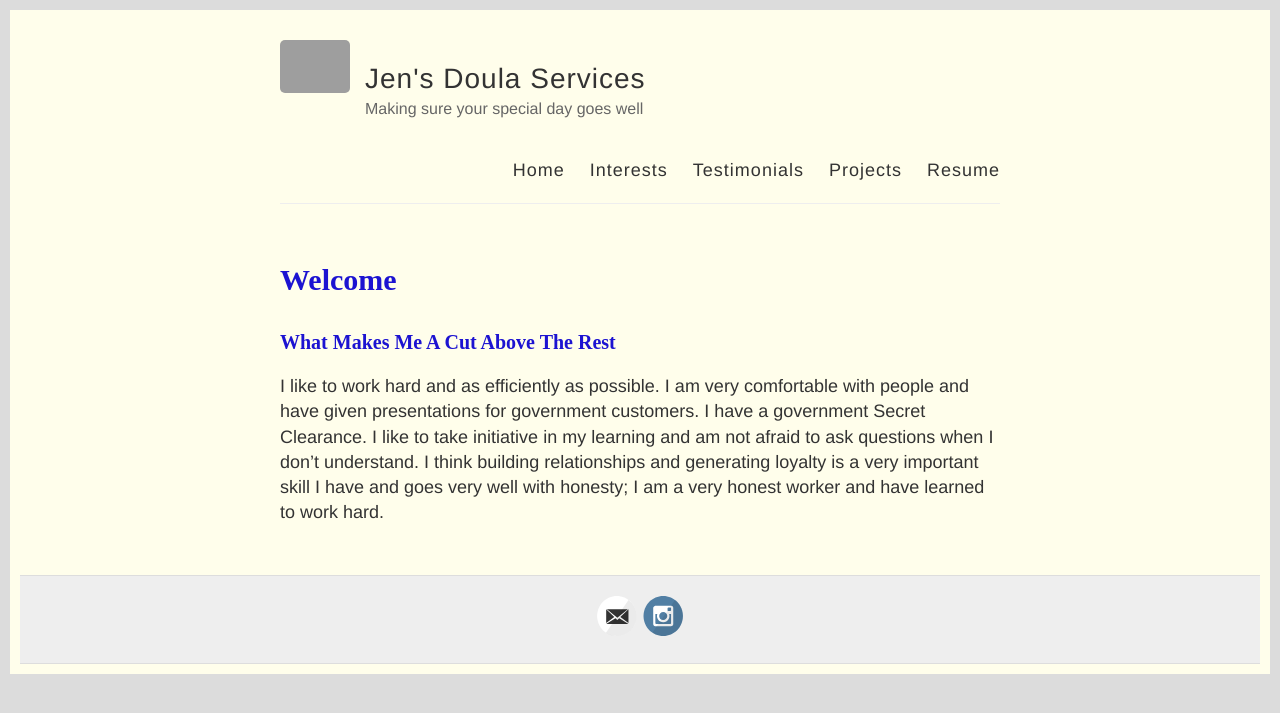
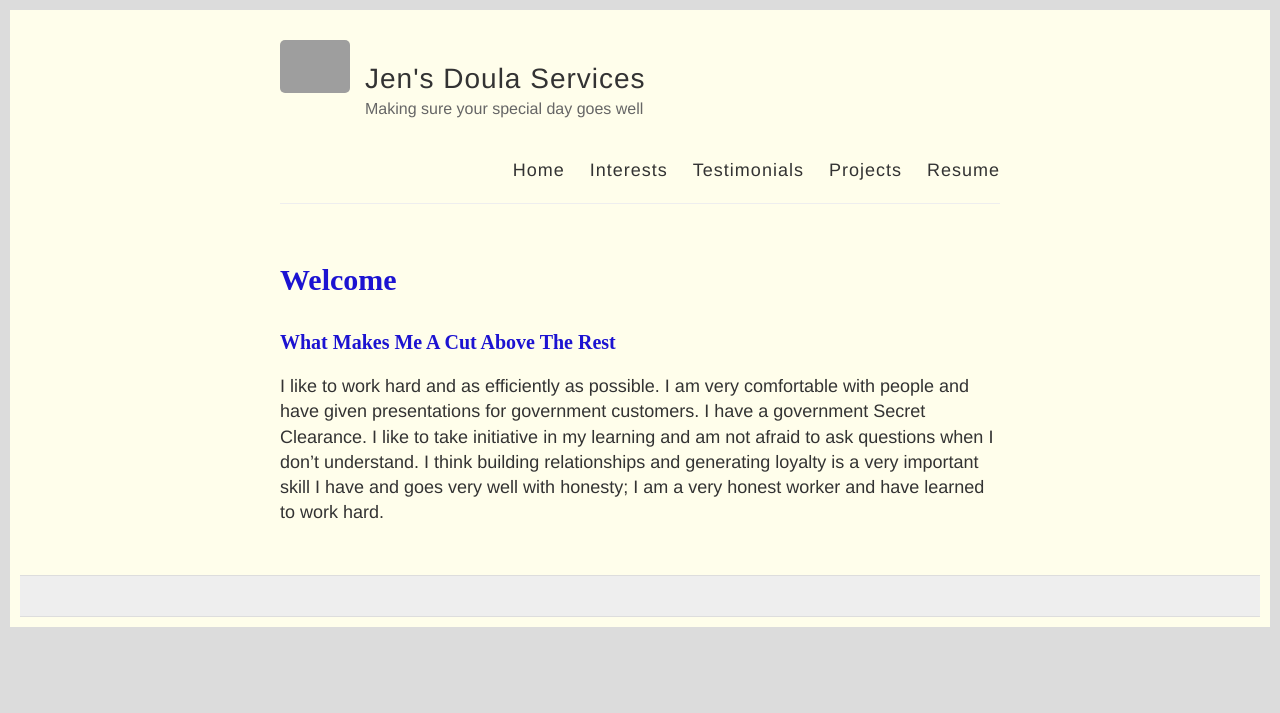
Before and after one commit to runzaga/TravelShacking.github.io, a Jekyll site: the page built from index.md, in a window 1280 px wide. Shown: the top 713 px of the page. Built offline with Jekyll 4.4.1, drawn with Linux system fonts in a browser that asks for light colours; grey boxes are pictures that could not be loaded.

Commit message:
Update default.html

```diff
--- a/_layouts/default.html
+++ b/_layouts/default.html
@@ -66,7 +66,7 @@
       <div class="container">
         <footer class="footer">
           <div id="instagram-feed-demo" class="instagram_feed"></div>
-          {% include svg-icons.html %}
+          <!--{% include svg-icons.html %}-->
         </footer>
       </div>
     </div>
```
